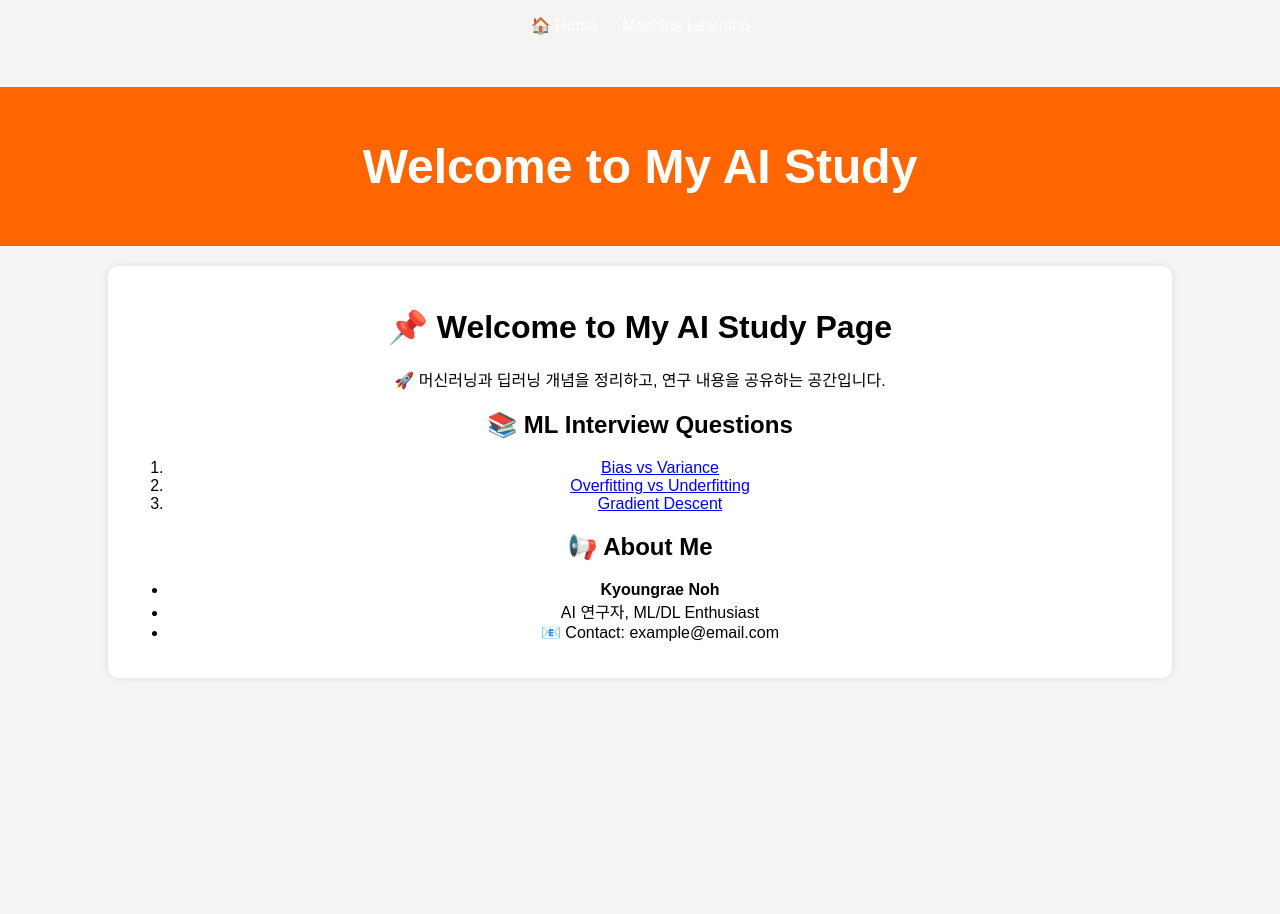
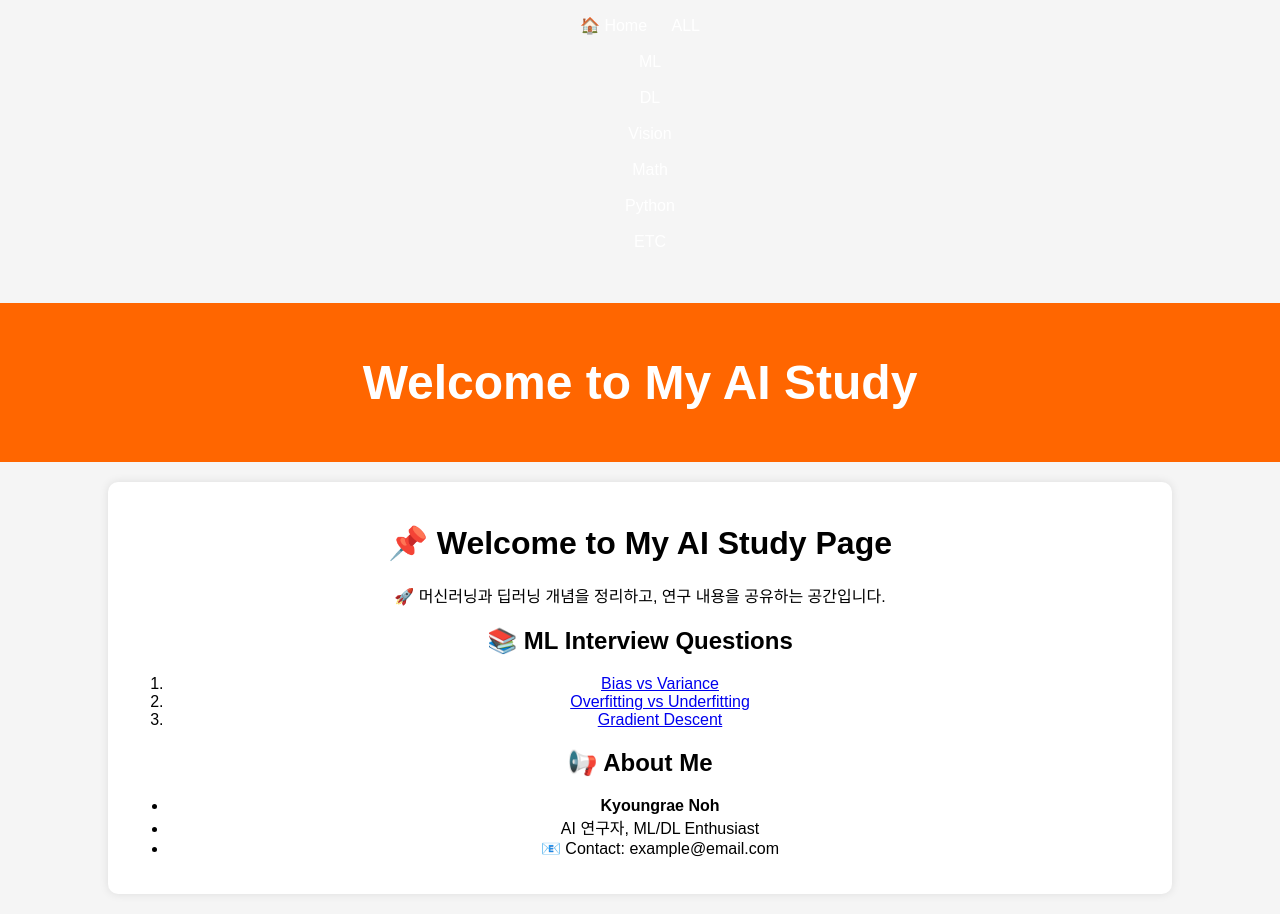
Before and after one commit to Kyoungrae-Noh/Kyoungrae-Noh.github.io, a Jekyll site: the page built from index.md, in a window 1280 px wide. Built offline with Jekyll 4.4.1, drawn with Linux system fonts in a browser that asks for light colours; some of the changed lines change nothing that is shown.

Commit message:
Update _config.yml

```diff
--- a/_config.yml
+++ b/_config.yml
@@ -1,28 +1,41 @@
-title: "Kyoungrae's AI Study"
-description: "Machine Learning, Deep Learning, AI Study Blog"
-remote_theme: "minimal-mistakes/jekyll-theme"  # Gaussian37처럼 깔끔한 테마 적용
+title: "Kyoungrae Noh Blog"
+author: "Kyoungrae Noh"
+email: "your.email@example.com"
+description: "Computer Vision, AI, ML, Deep Learning Blog"
 baseurl: ""
-url: "https://Kyoungrae-Noh.github.io"
+url: "https://kyoungrae-noh.github.io"
+github_username: "Kyoungrae-Noh"
 
-# 네비게이션 설정
+theme: minima  # or 사용할 테마 설정
+
+# 네비게이션 바 설정
 navbar-links:
-  Machine Learning:
-    - "Bias vs Variance": "/questions/bias_vs_variance"
-    - "Overfitting vs Underfitting": "/questions/underfitting_overfitting"
-    - "Gradient Descent": "/questions/Gradient_Descent"
+  ALL: "/"
+  ML: "/ml"
+  DL: "/dl"
+  Vision: "/vision"
+  Math: "/math"
+  Python: "/python"
+  ETC: "/etc"
 
-# 마크다운 및 플러그인
-markdown: kramdown
-permalink: pretty
+# 포스트 설정
+collections:
+  posts:
+    output: true
+    permalink: /:categories/:title/
+
+# 플러그인 (필요시)
 plugins:
+  - jekyll-paginate
   - jekyll-feed
   - jekyll-seo-tag
-  - jekyll-paginate
-  - jekyll-sitemap
 
-# SEO 및 기본 설정
-defaults:
-  - scope:
-      path: ""
-    values:
-      layout: "default"
+# 기본 페이지네이션
+paginate: 5
+paginate_path: "/page:num/"
+
+# 마크다운 변환 설정
+markdown: kramdown
+kramdown:
+  input: GFM
+  hard_wrap: false
```
